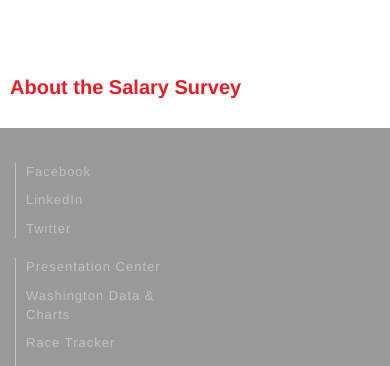
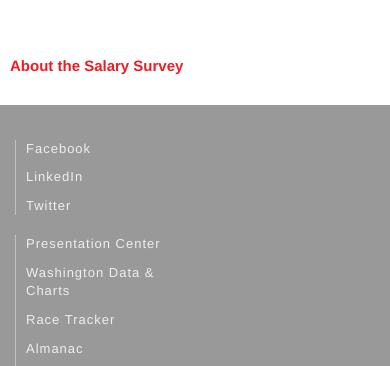
Before and after one commit to brianmcgill/nj-salary14, a plain HTML site: page index.html in a window 390 px wide. Shown: the part 1634-2000 px from the top of the page. Drawn offline with nearby package versions, Linux system fonts and the light colour scheme; files whose address does not match are found by name.

Commit message:
viewport, h3, h4 mobile, footer css

```diff
--- a/css/style.css
+++ b/css/style.css
@@ -184,7 +184,7 @@ a:hover, footer a:hover {  color: #ED1C24; }
   margin-top: 20px;
 }
 
-.footer a { color: #c2c2c2; font-weight: lighter;}
+.footer a { color: #eee; font-weight: lighter;}
 
 .footer ul {
   border-left: 1px solid #c2c2c2;
@@ -216,7 +216,7 @@ a:hover, footer a:hover {  color: #ED1C24; }
   h1 { font-size: 35px; }
   .article-body p { font-size: 15px; }
   .author { font-size: 20px; }
-  .pub-date { font-size: 15px; }
+  h3, h4, .pub-date { font-size: 15px; }
 
   .content-wrapper { margin-top: 35px; }
   .topper { height: 30px; }
--- a/index.html
+++ b/index.html
@@ -3,6 +3,7 @@
 <head>
 	<title>Salary Survey 2014 - National Journal</title>
 	<link rel="icon" href="img/template/nj-favicon.png">
+	<meta name="viewport" content="width=device-width, initial-scale=1">
 
 	 <!--[if lt IE 7]>
         Below is a photo of an interactive that can be seen in other browsers such as Firefox, Google Chrome and Internet Explorer v7 and above. Please download one of those browsers to view the full interactive.
```
